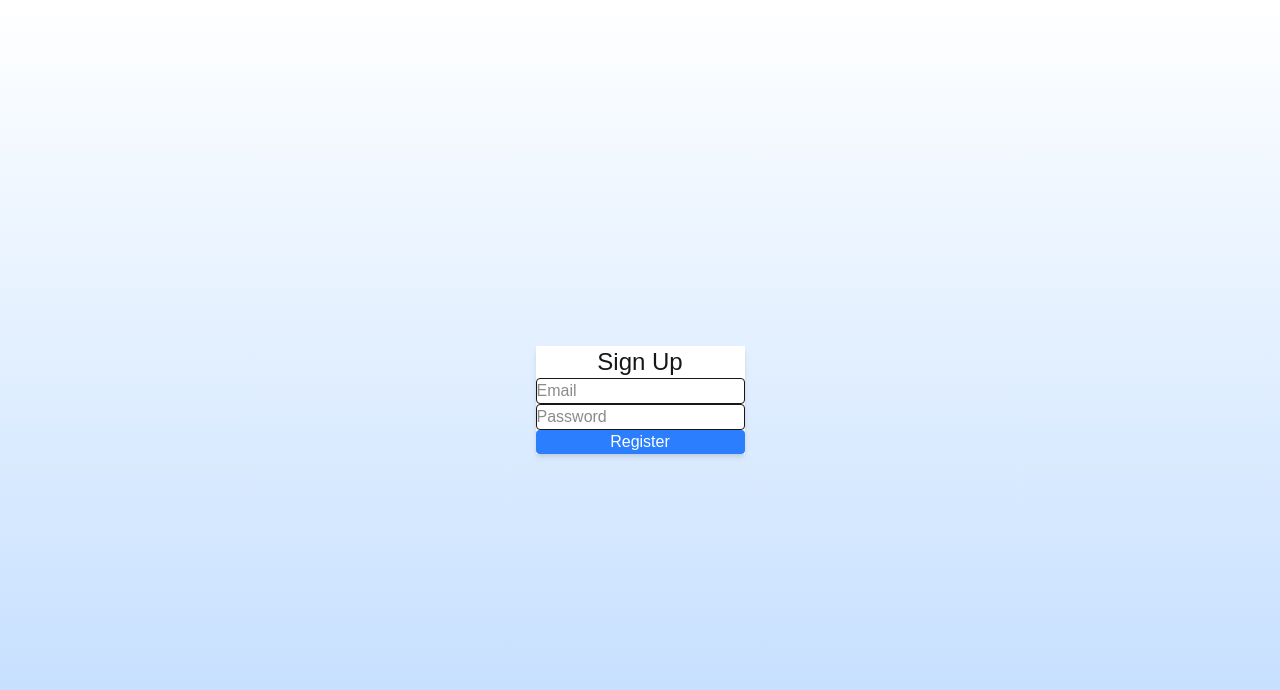
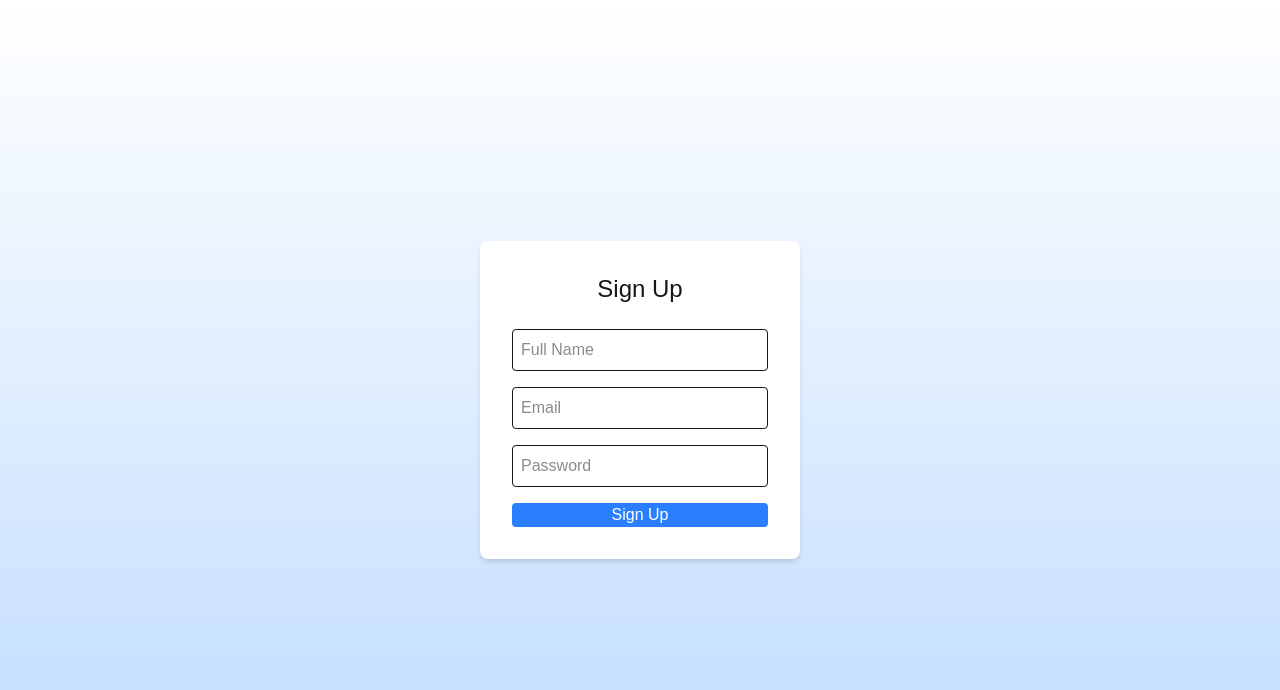
Before and after one commit to olasores/QuizMe, a Next.js app: page /Signup in a window 1280 px wide. Shown: the top 690 px of the page. Built offline with nearby package versions, Linux system fonts and the light colour scheme.

Commit message:
Added to tailwind

```diff
--- a/src/app/Login/page.tsx
+++ b/src/app/Login/page.tsx
@@ -3,21 +3,21 @@
 const Login = () => {
     return (
         <div className="min-h-screen flex items-center justify-center bg-gradient-to-b from-white to-blue-200">
-            <div className="bg-white shadow-md">
-                <h2 className="text-2xl text-center">
+            <div className="bg-white shadow-md rounded-lg p-8 w-80">
+                <h2 className="text-2xl text-center mb-6">
                     Login
                 </h2>
 
-                <form className="flex flex-col">
+                <form className="flex flex-col gap-4">
                     <input
                         type="email"
                         placeholder="Email"
-                        className="border rounded"
+                        className="border rounded p-2 focus:outline-none focus:ring-2 focus:ring-blue-400"
                     />
                     <input
                         type="password"
                         placeholder="Password"
-                        className="border rounded"
+                        className="border rounded p-2 focus:outline-none focus:ring-2 focus:ring-blue-400"
                     />
 
                     <button
--- a/src/app/Signup/page.tsx
+++ b/src/app/Signup/page.tsx
@@ -3,28 +3,33 @@
 const Signup = () => {
     return (
         <div className="min-h-screen flex items-center justify-center bg-gradient-to-b from-white to-blue-200">
-            <div className="bg-white shadow-md">
-                <h2 className="text-2xl text-center">
+            <div className="bg-white shadow-md rounded-lg p-8 w-80">
+                <h2 className="text-2xl text-center mb-6">
                     Sign Up
                 </h2>
 
-                <form className="flex flex-col">
+                <form className="flex flex-col gap-4">
+                    <input
+                        type="text"
+                        placeholder="Full Name"
+                        className="border rounded p-2 focus:outline-none focus:ring-2 focus:ring-blue-400"
+                    />
                     <input
                         type="email"
                         placeholder="Email"
-                        className="border rounded"
+                        className="border rounded p-2 focus:outline-none focus:ring-2 focus:ring-blue-400"
                     />
                     <input
                         type="password"
                         placeholder="Password"
-                        className="border rounded"
+                        className="border rounded p-2 focus:outline-none focus:ring-2 focus:ring-blue-400"
                     />
 
                     <button
                         type="button"
                         className="bg-blue-500 text-white rounded hover:bg-blue-600 transition"
                     >
-                        Register
+                        Sign Up
                     </button>
                 </form>
             </div>
```
